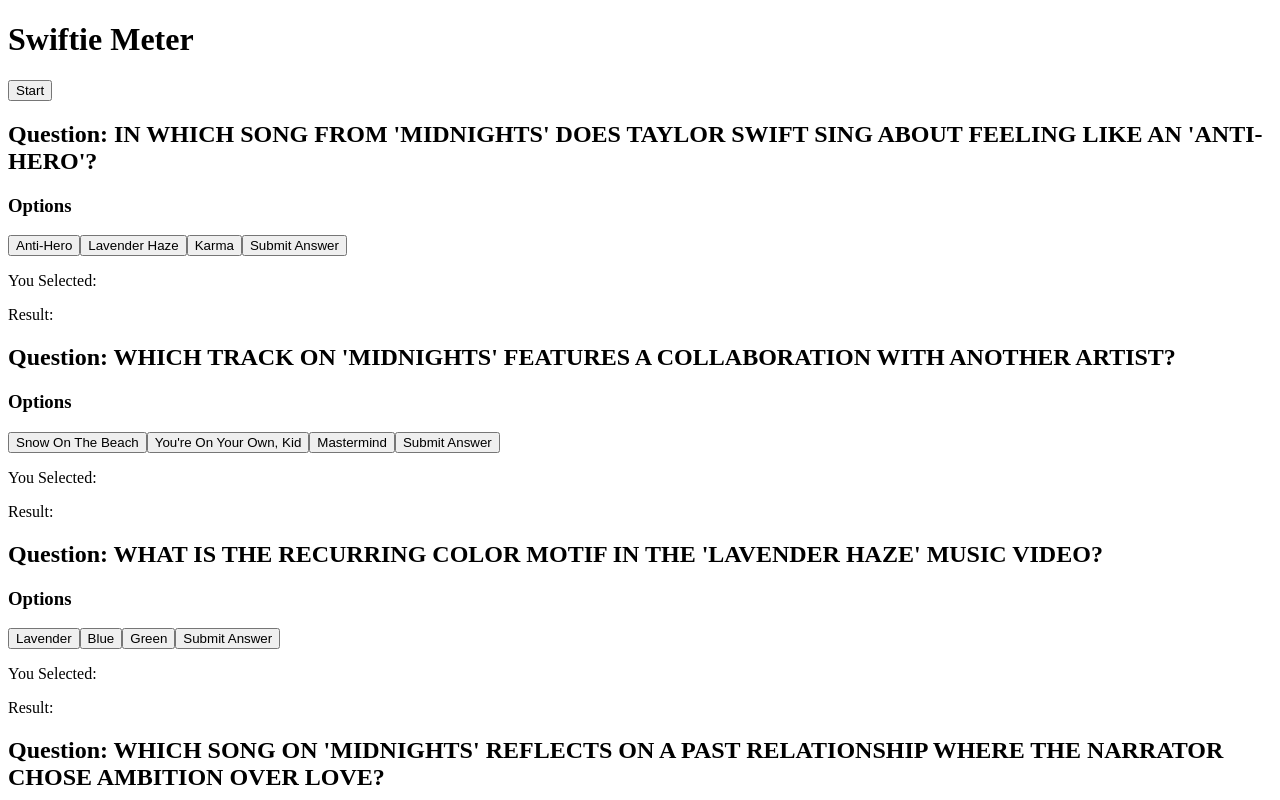
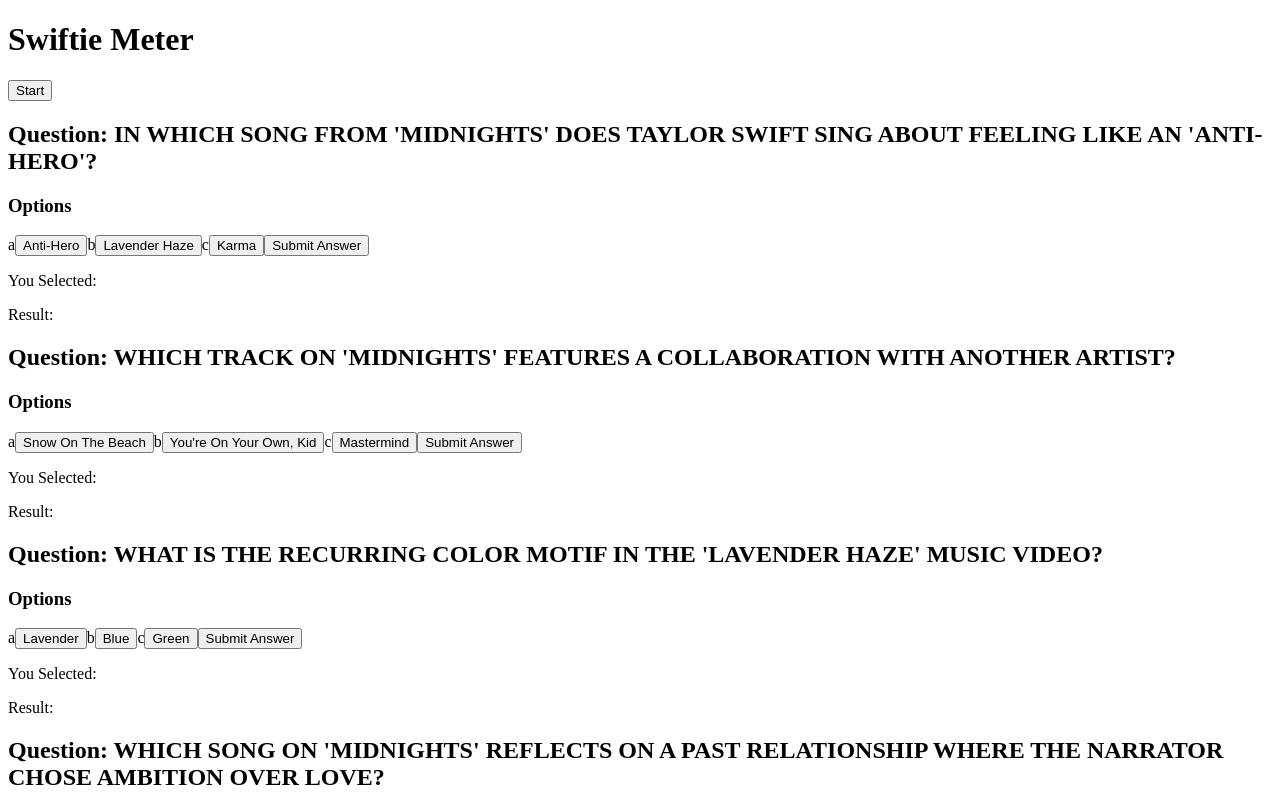
Before and after one commit to purohitamann/Swiftie-Meter, a React (Vite) app in the folder swiftie-meter/: page / in a window 1280 px wide. Shown: the top 800 px of the page. Built offline with nearby package versions, Linux system fonts and the light colour scheme.

Commit message:
options formatting

```diff
--- a/swiftie-meter/src/components/Trivia/Trivia.tsx
+++ b/swiftie-meter/src/components/Trivia/Trivia.tsx
@@ -48,13 +48,16 @@
           <div className="trivia" key={key}>
             <h2>Question: {item.question.toUpperCase()}</h2>
             <h3>Options</h3>
-            <button value={"a"} onClick={() => handleOptionChange("a", key)}>
+            <label htmlFor={"a"} >a</label>
+            <button id={"a"} onClick={() => handleOptionChange("a", key)}>
               {item.options.a}
             </button>
-            <button value={"b"} onClick={() => handleOptionChange("b", key)}>
+            <label htmlFor={"b"} >b</label>
+            <button id={"b"}  onClick={() => handleOptionChange("b", key)}>
               {item.options.b}
             </button>
-            <button value={"c"} onClick={() => handleOptionChange("c", key)}>
+            <label htmlFor={"c"} >c</label>
+            <button id={"c"}  onClick={() => handleOptionChange("c", key)}>
               {item.options.c}
             </button>
             <button type="submit" onClick={() => handleSubmit(item, key)}>
```
